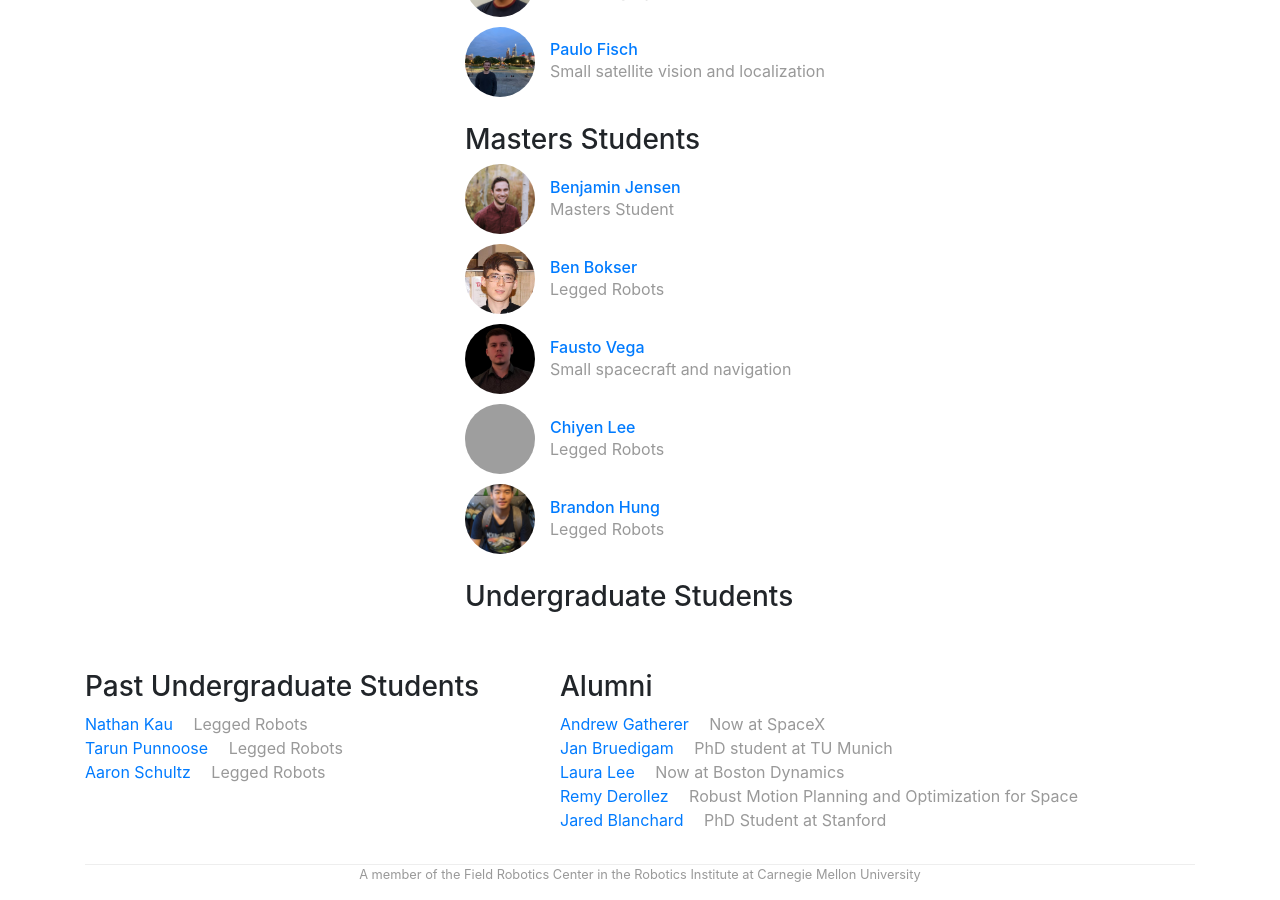
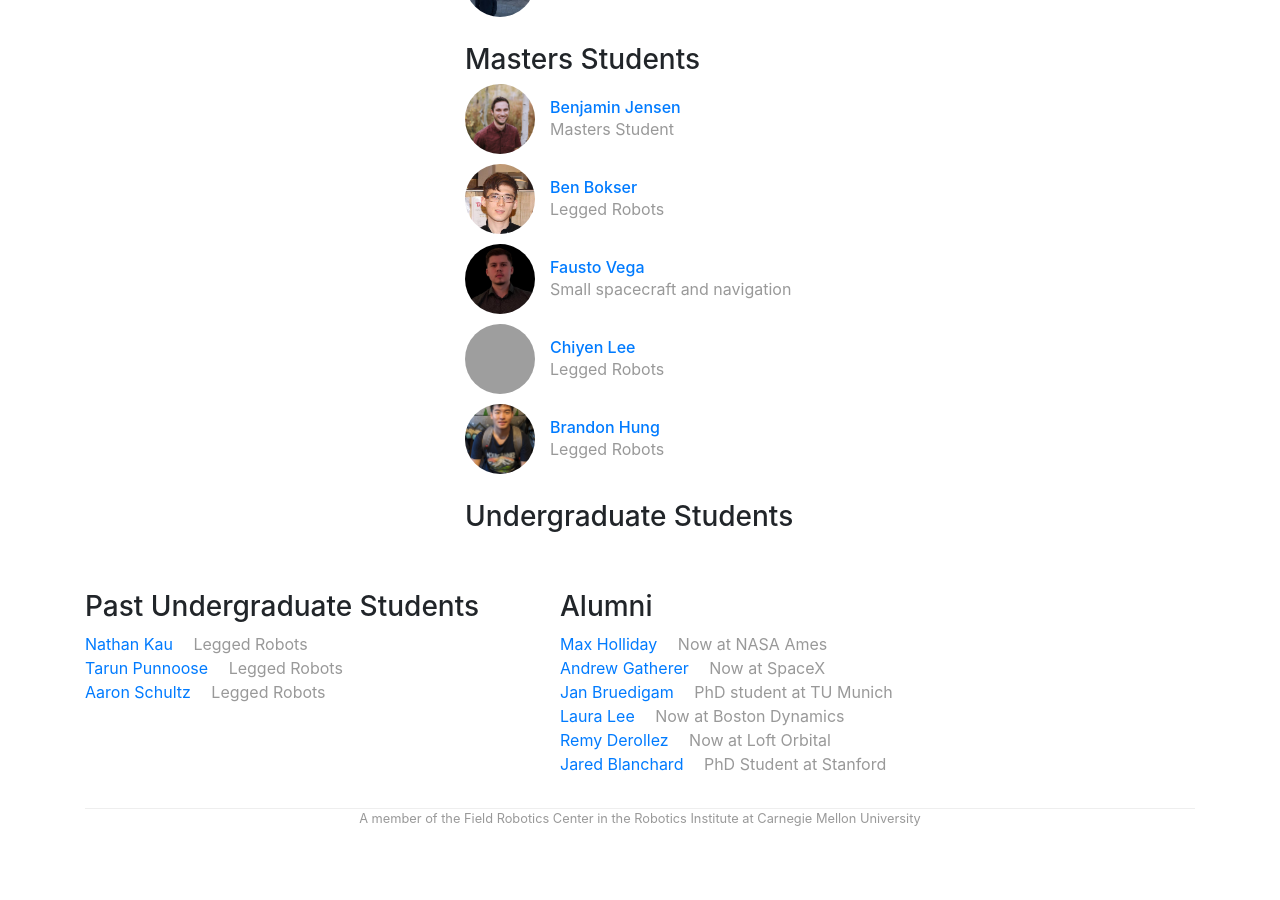
Before and after one commit to RoboticExplorationLab/roboticexplorationlab.github.io, a Jekyll site: the page built from index.html, in a window 1280 px wide and 900 px high, scrolled down 5409 px. Built offline with Jekyll 4.4.1, drawn with Linux system fonts in a browser that asks for light colours; comment, search, counter and statistics services are not loaded; after the commit the page ends 6253 px from its top, so only the background shows below that; some of the changed text lies outside the part shown; grey boxes are pictures that could not be loaded.

```diff
--- a/_data/people.yml
+++ b/_data/people.yml
@@ -26,9 +26,9 @@ max:
     display_name: "Max Holliday"
     webpage: "https://github.com/maholli"
     github: maholli
-    role: phd
+    role: alum
     image: /img/people/max.jpg
-    bio: Space-resilient hardware
+    bio: Now at NASA Ames
 
 simon:
     display_name: "Simon Le Cleac'h"
@@ -88,7 +88,7 @@ remy:
     github: Derollez
     role: alum
     image: /img/people/remy.jpg
-    bio: Robust Motion Planning and Optimization for Space
+    bio: Now at Loft Orbital
 
 jared:
     display_name: "Jared Blanchard"
```
